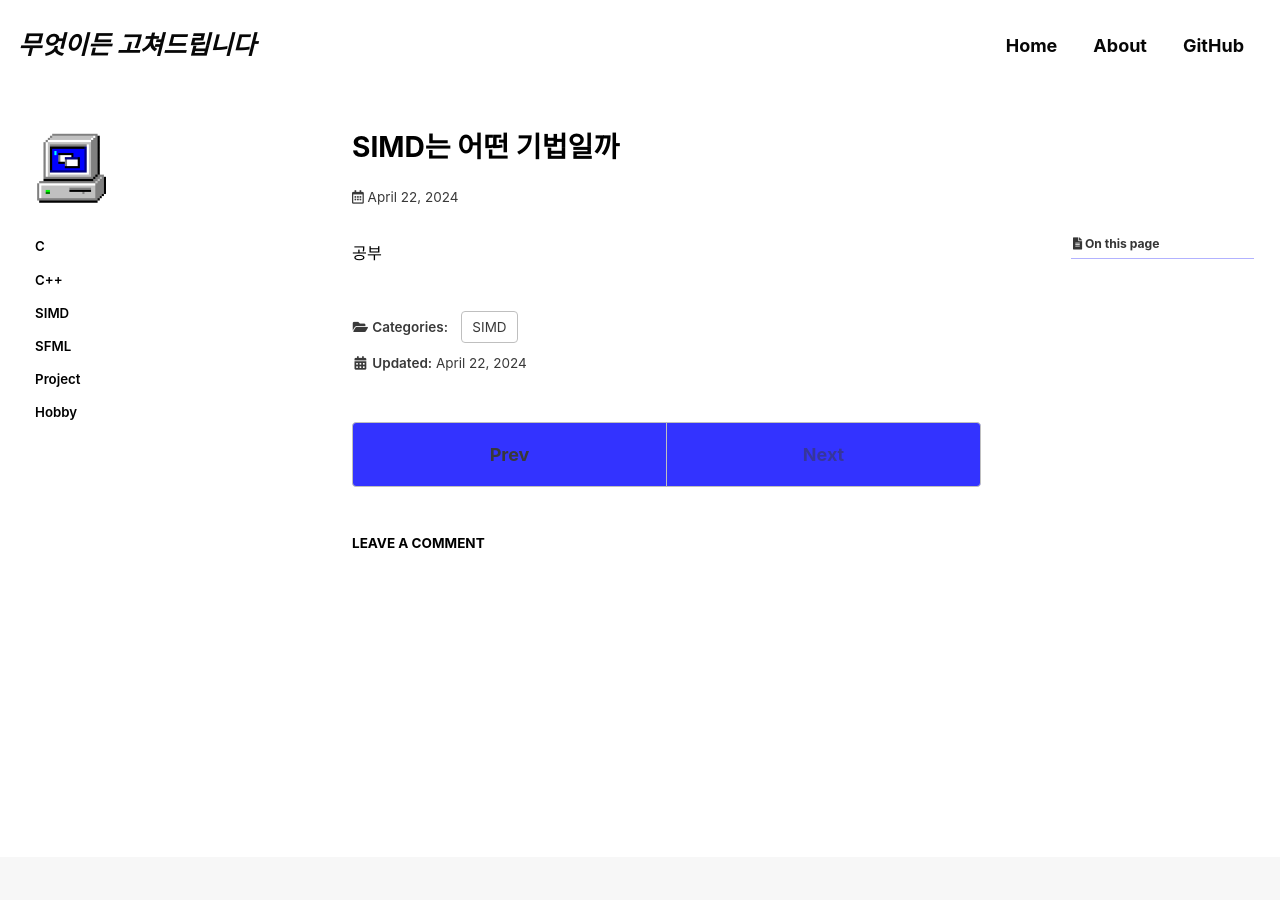
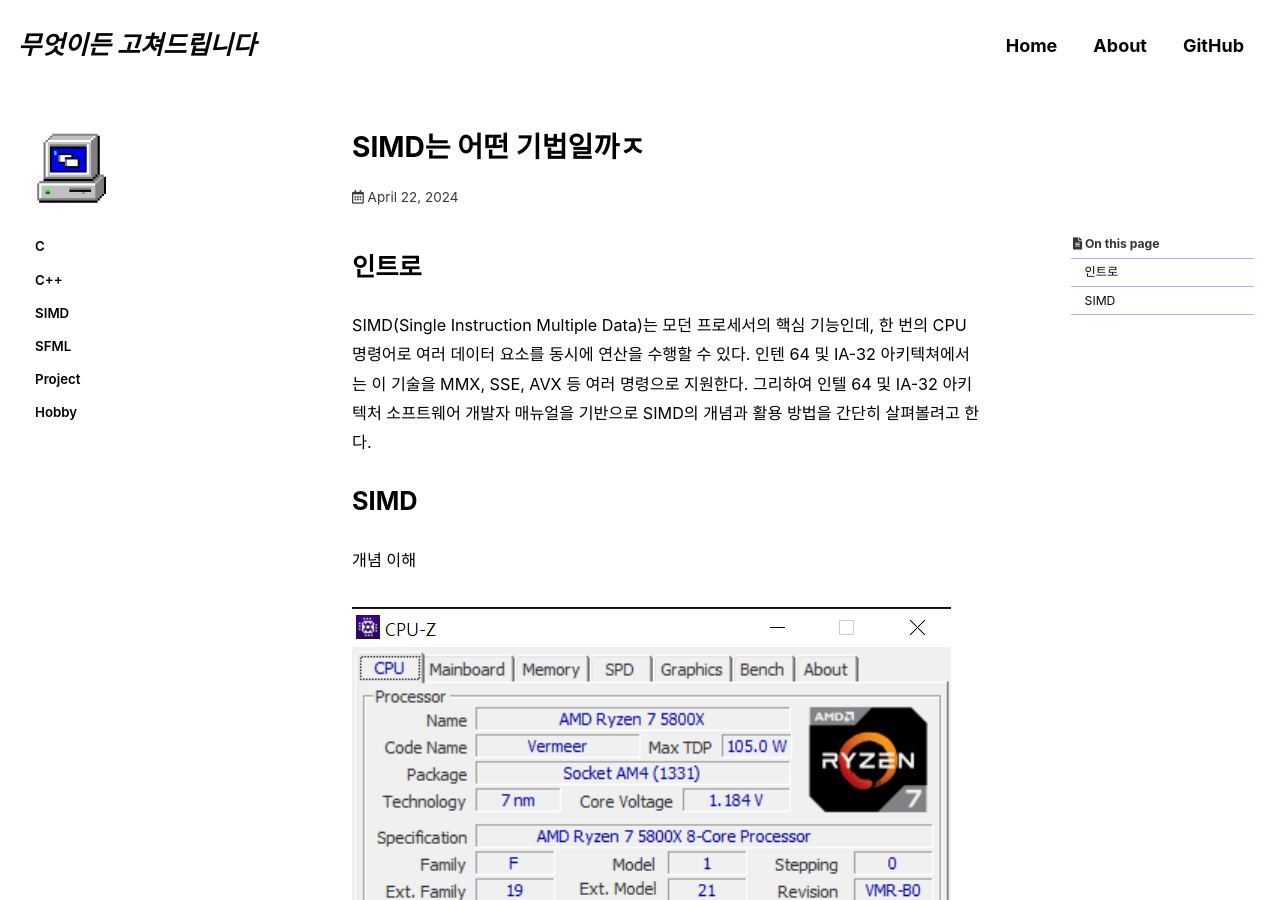
Before and after one commit to jeekpark/jeekpark.github.io, a Jekyll site: the page built from _posts/2024-04-22-SIM는-뭘까.md, in a window 1280 px wide and 900 px high. Built offline with Jekyll 4.4.1, drawn with Linux system fonts in a browser that asks for light colours; cached includes are drawn as plain includes; some web fonts are replaced; comment, search, counter and statistics services are not loaded.

Commit message:
Update: 2024-04-22

```diff
--- a/_posts/2024-04-22-SIM는-뭘까.md
+++ b/_posts/2024-04-22-SIM는-뭘까.md
@@ -1,5 +1,5 @@
 ---
-title: "SIMD는 어떤 기법일까"
+title: "SIMD는 어떤 기법일까ㅈ"
 excerpt: "SIMD(Single Instruction Multiple Data)는 단일 CPU 명령어로 여러개의 데이터를 처리할 수 있는 기술이다."
 
 categories:
@@ -16,4 +16,12 @@ date: 2024-04-22
 last_modified_at: 2024-04-22
 ---
 
-공부
+# 인트로
+SIMD(Single Instruction Multiple Data)는 모던 프로세서의 핵심 기능인데, 한 번의 CPU 명령어로 여러 데이터 요소를 동시에 연산을 수행할 수 있다.
+인텐 64 및 IA-32 아키텍쳐에서는 이 기술을 MMX, SSE, AVX 등 여러 명령으로 지원한다.
+그리하여 인텔 64 및 IA-32 아키텍처 소프트웨어 개발자 매뉴얼을 기반으로 SIMD의 개념과 활용 방법을 간단히 살펴볼려고 한다.
+
+# SIMD
+개념 이해
+
+<img src="https://github.com/jeekpark/jeekpark.github.io/blob/main/assets/images/posts_img/simd/cpu_z_capture.png?raw=true">
```
Also changed, not shown: assets/images/posts_img/simd/sisd_simd_cmp.png (added).
